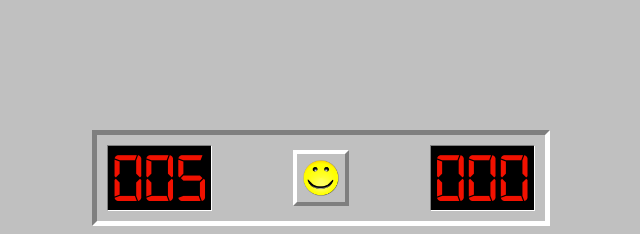
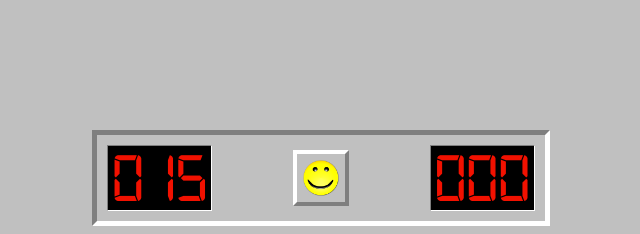
Before and after one commit to ivan-moskvin/minesweeper, a React (Create React App) app: page / in a window 1280 px wide. Shown: the top 234 px of the page, without its empty margins (319-959 px from the left). Built offline with nearby package versions, Linux system fonts and the light colour scheme.

Commit message:
Mines counter fix

```diff
--- a/src/stores/app-store.ts
+++ b/src/stores/app-store.ts
@@ -6,7 +6,7 @@ const clearBlock: IBlock = {opened: false, state: 'empty', marked: false};
 class AppStore {
   COLS = 16;
   ROWS = 16;
-  MAX_MINES = 5;
+  MAX_MINES = 15;
 
   @observable field: any[] = [];
   @observable gameOver: boolean = false;
@@ -118,6 +118,7 @@ class AppStore {
     this.gameOver = false;
     this.win = false;
     this.time = 0;
+    this.minesCount = this.MAX_MINES;
     this.clearField();
     this.placeMines();
     this.placeNumbers();
```
